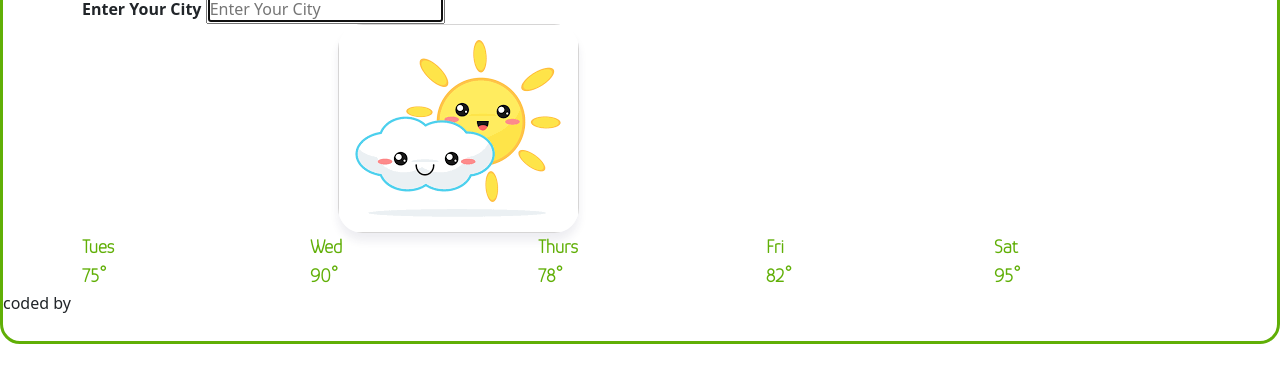
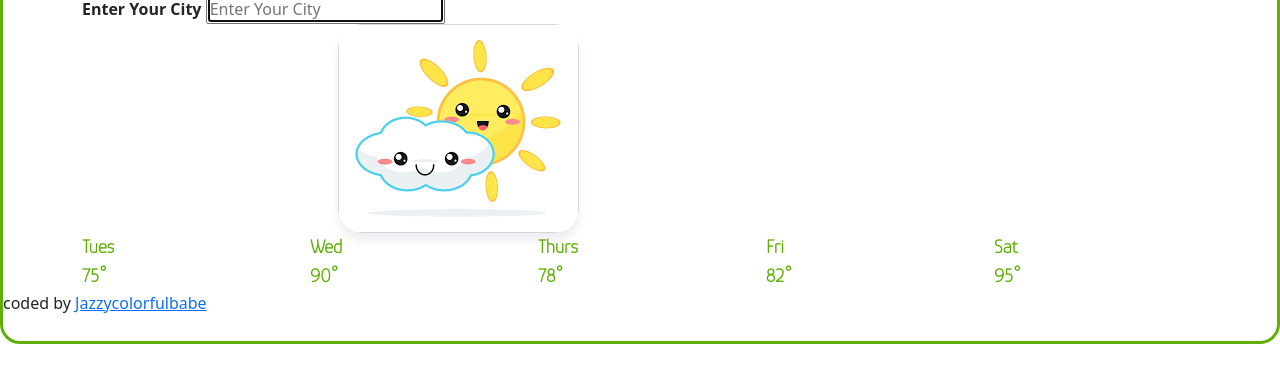
Before and after one commit to Jazzycolorfulbabe/Weather-App21, a website built with Parcel: page index.html in a window 1280 px wide. Shown: the part 107-490 px from the top of the page. Built offline with nearby package versions, Linux system fonts and the light colour scheme; files whose address does not match are found by name.

Commit message:
Update index.html

```diff
--- a/index.html
+++ b/index.html
@@ -85,7 +85,7 @@
       </div>
     </div>
   </div>
-  <p>coded by <a href="https://github.com/Jazzycolorfulbabe/Weather-App21/blob/main/index.html" Jazzy></a>
+  <p>coded by <a href="https://github.com/Jazzycolorfulbabe/Weather-App21/blob/main/index.html"> Jazzycolorfulbabe</a>
 </p>
     <script src="src/index.js"></script>
   </body>
```
